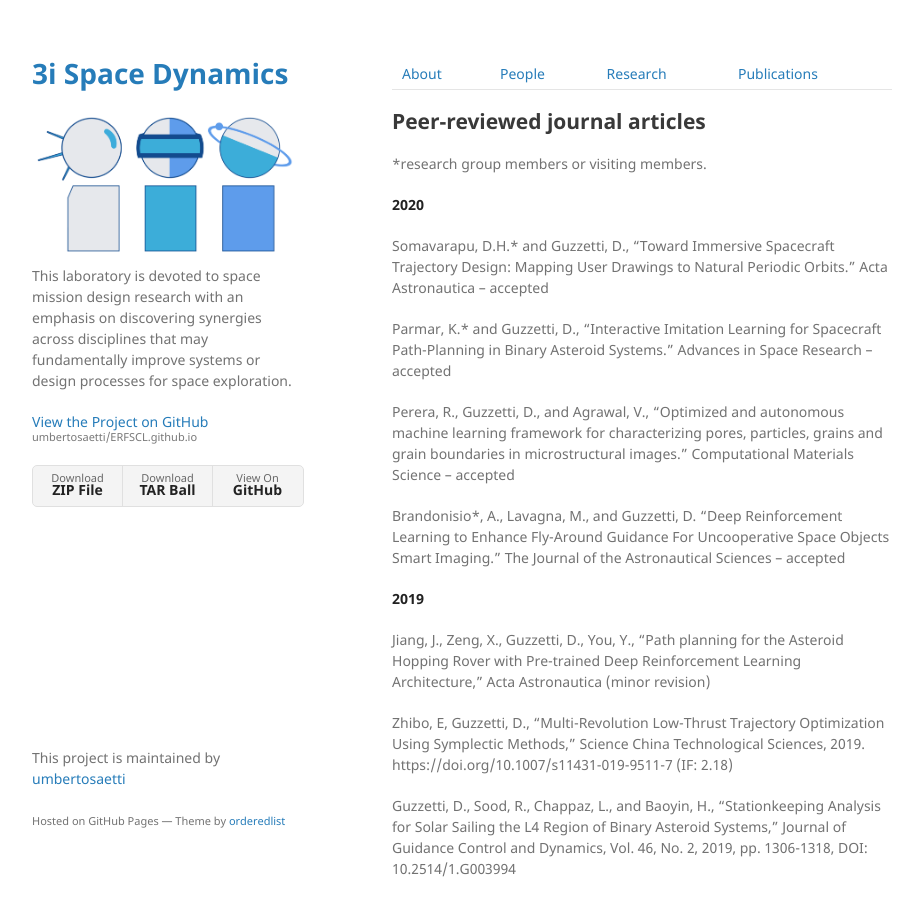
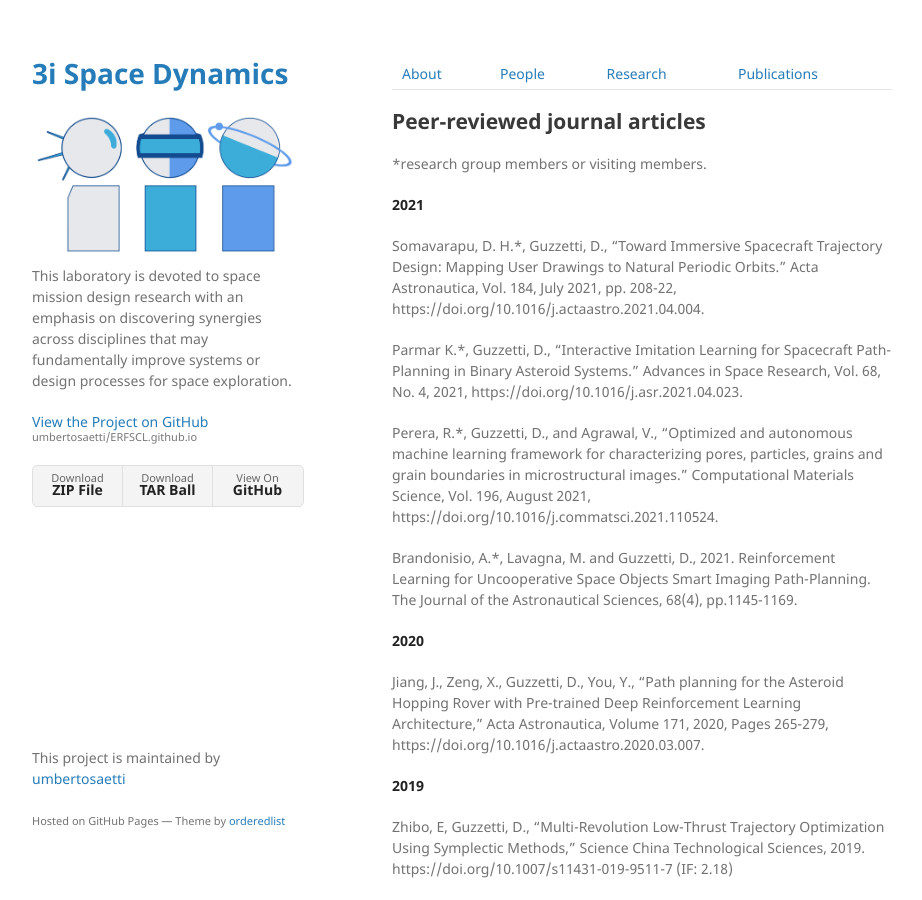
Before and after one commit to umbertosaetti/ERFSCL.github.io, a Jekyll site: the page built from publications_page.md, in a window 1280 px wide and 900 px high. Shown: the whole window, without its empty margins (178-1100 px from the left). Built offline with Jekyll 4.4.1, drawn with Linux system fonts in a browser that asks for light colours; our own code applies the rules of GitHub Pages for plain Markdown files; some of the changed text lies outside the part shown.

Commit message:
Update publications_page.md

```diff
--- a/publications_page.md
+++ b/publications_page.md
@@ -4,19 +4,21 @@
 
 *research group members or visiting members.
 
+**2021**
+
+Somavarapu, D. H.*, Guzzetti, D., “Toward Immersive Spacecraft Trajectory Design: Mapping User Drawings to Natural Periodic Orbits.” Acta Astronautica, Vol. 184, July 2021, pp. 208-22, https://doi.org/10.1016/j.actaastro.2021.04.004.
+
+Parmar K.*, Guzzetti, D., “Interactive Imitation Learning for Spacecraft Path-Planning in Binary Asteroid Systems.” Advances in Space Research, Vol. 68, No. 4, 2021, https://doi.org/10.1016/j.asr.2021.04.023.
+
+Perera, R.*, Guzzetti, D., and Agrawal, V., “Optimized and autonomous machine learning framework for characterizing pores, particles, grains and grain boundaries in microstructural images.” Computational Materials Science, Vol. 196, August 2021, https://doi.org/10.1016/j.commatsci.2021.110524.
+
+Brandonisio, A.*, Lavagna, M. and Guzzetti, D., 2021. Reinforcement Learning for Uncooperative Space Objects Smart Imaging Path-Planning. The Journal of the Astronautical Sciences, 68(4), pp.1145-1169.
+
 **2020**
 
-Somavarapu, D.H.* and Guzzetti, D., “Toward Immersive Spacecraft Trajectory Design: Mapping User Drawings to Natural Periodic Orbits.” Acta Astronautica – accepted
-
-Parmar, K.* and Guzzetti, D., “Interactive Imitation Learning for Spacecraft Path-Planning in Binary Asteroid Systems.” Advances in Space Research – accepted
-
-Perera, R., Guzzetti, D., and Agrawal, V., “Optimized and autonomous machine learning framework for characterizing pores, particles, grains and grain boundaries in microstructural images.” Computational Materials Science – accepted
-
-Brandonisio*, A., Lavagna, M., and Guzzetti, D. “Deep Reinforcement Learning to Enhance Fly-Around Guidance For Uncooperative Space Objects Smart Imaging.” The Journal of the Astronautical Sciences – accepted
+Jiang, J., Zeng, X., Guzzetti, D., You, Y., “Path planning for the Asteroid Hopping Rover with Pre-trained Deep Reinforcement Learning Architecture,” Acta Astronautica, Volume 171, 2020, Pages 265-279, https://doi.org/10.1016/j.actaastro.2020.03.007.
 
 **2019**
-
-Jiang, J., Zeng, X., Guzzetti, D., You, Y., “Path planning for the Asteroid Hopping Rover with Pre-trained Deep Reinforcement Learning Architecture,” Acta Astronautica (minor revision)
 
 Zhibo, E, Guzzetti, D., “Multi-Revolution Low-Thrust Trajectory Optimization Using Symplectic Methods,” Science China Technological Sciences, 2019. https://doi.org/10.1007/s11431-019-9511-7 (IF: 2.18)
 
@@ -57,9 +59,15 @@ DOI: 10.2514/1.G000469
 
 **2021**
 
-_work in progress_
+Indaco, M.*, Harris, S., Seals, D., Tauritz, D.R., and Guzzetti, D. “Toward Co-Evolving Solutions of Adversarial Ground Stations Transit Time Games For P-LEO Constellation Management” AAS/AIAA Astrodynamics Specialist Conference, Big Sky, MT, August 2021
+
+Somavarapu, D.H.*, Landon, P.D, Busato, J., Kaiser, M.A, Martin, K.M., Miskioglu, E.M., and Guzzetti, D.“Virtual-Reality-Based Astrodynamics Applications using A-Frame: A Tutorial” AAS/AIAA Astrodynamics Specialist Conference, Big Sky, MT, August 2021
+
+Parmar, K.*, Indaco, M.*, Long R., Taylor, W., Adknis, N.*, Singla, D.*, Mailen, R.W., and Guzzetti D., “Design and Analysis of Deployment Mechanics for a Self-Folding, Spiral Based Space-Borne Interferometer.” AAS/AIAA Space Flight Mechanics Meeting, Virtual, February 2021
 
 **2020**
+
+Kaiser, M.A, Landon, P.D, Martin, K.M., Miskioglu, E.M., Somavarapu, D.H.*, and Guzzetti, D.” Teaching the Moonshot: Getting There and Back with Multi-Body Dynamics.” AIAA Ascend, Las Vegas, NV, November  2020
 
 Patel, J., Somavarapu*, D. H., Seals, D., Tauritz, D. R., and Guzzetti, D., “ Adversarial threats to large satellite networks (ATLAS-N) a coevolutionary approach based on FlipIt.” In Proceedings of the 2020 Genetic and Evolutionary Computation Conference Companion (pp. 1503-1511). Virtual, July 2020
 
```
